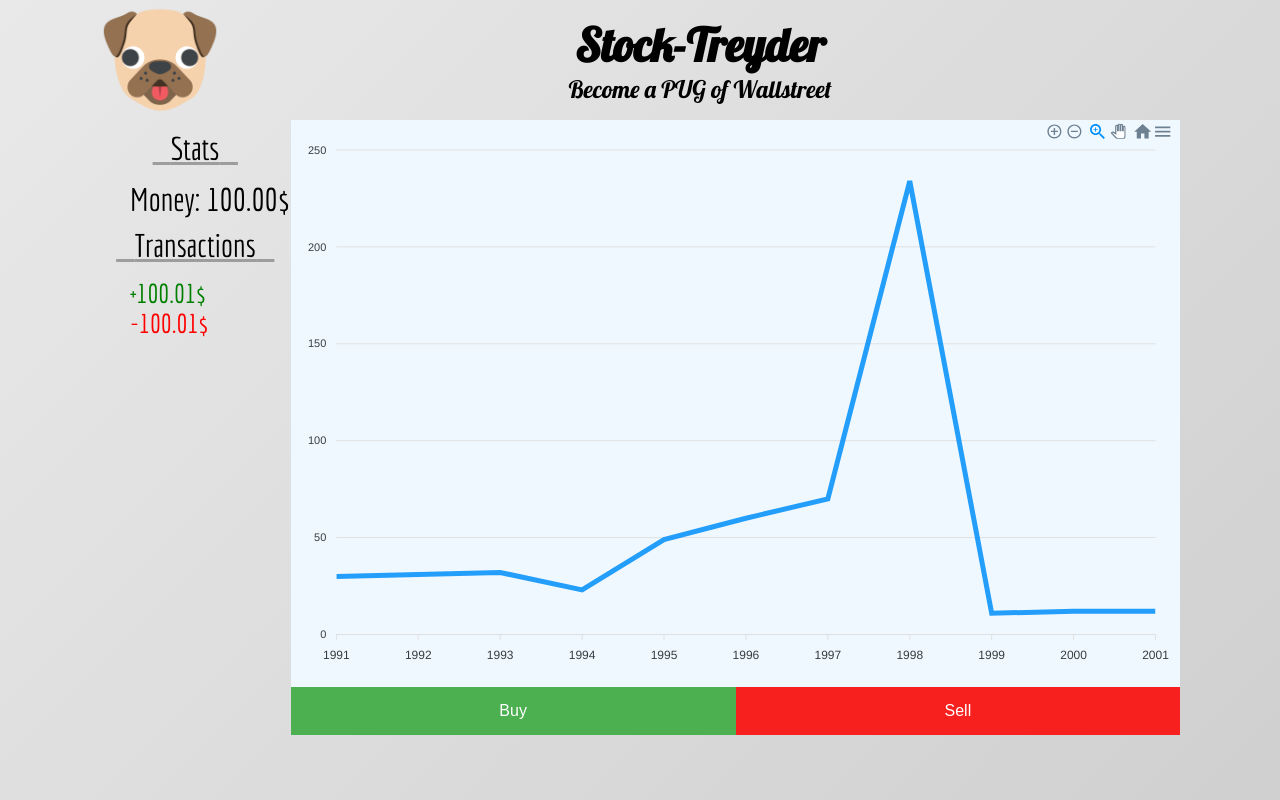
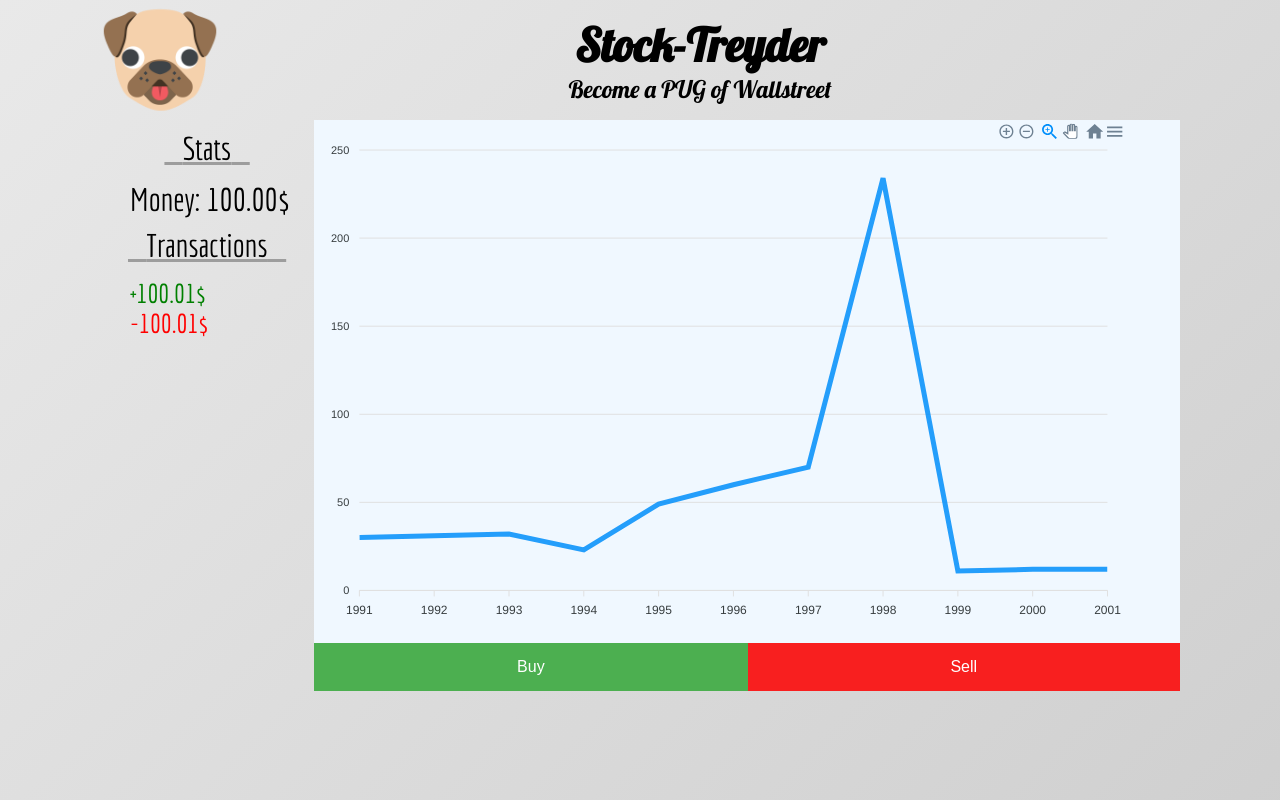
Before and after one commit to tomaszbawor/stoktreyder, a React (Create React App) app: page / in a window 1280 px wide. Built offline with nearby package versions, Linux system fonts and the light colour scheme.

Commit message:
Fix problem with resizing graph

```diff
--- a/src/components/GameContent/GameScreen/Graph/index.tsx
+++ b/src/components/GameContent/GameScreen/Graph/index.tsx
@@ -6,7 +6,7 @@ const Graph: React.FC = () => {
   const containerDivRef = React.createRef<HTMLDivElement>();
   const [width, setWidth] = useState(0);
 
-  React.useEffect(() => {
+  React.useLayoutEffect(() => {
     if (containerDivRef.current) {
       setWidth(containerDivRef.current.offsetWidth);
     }
```
